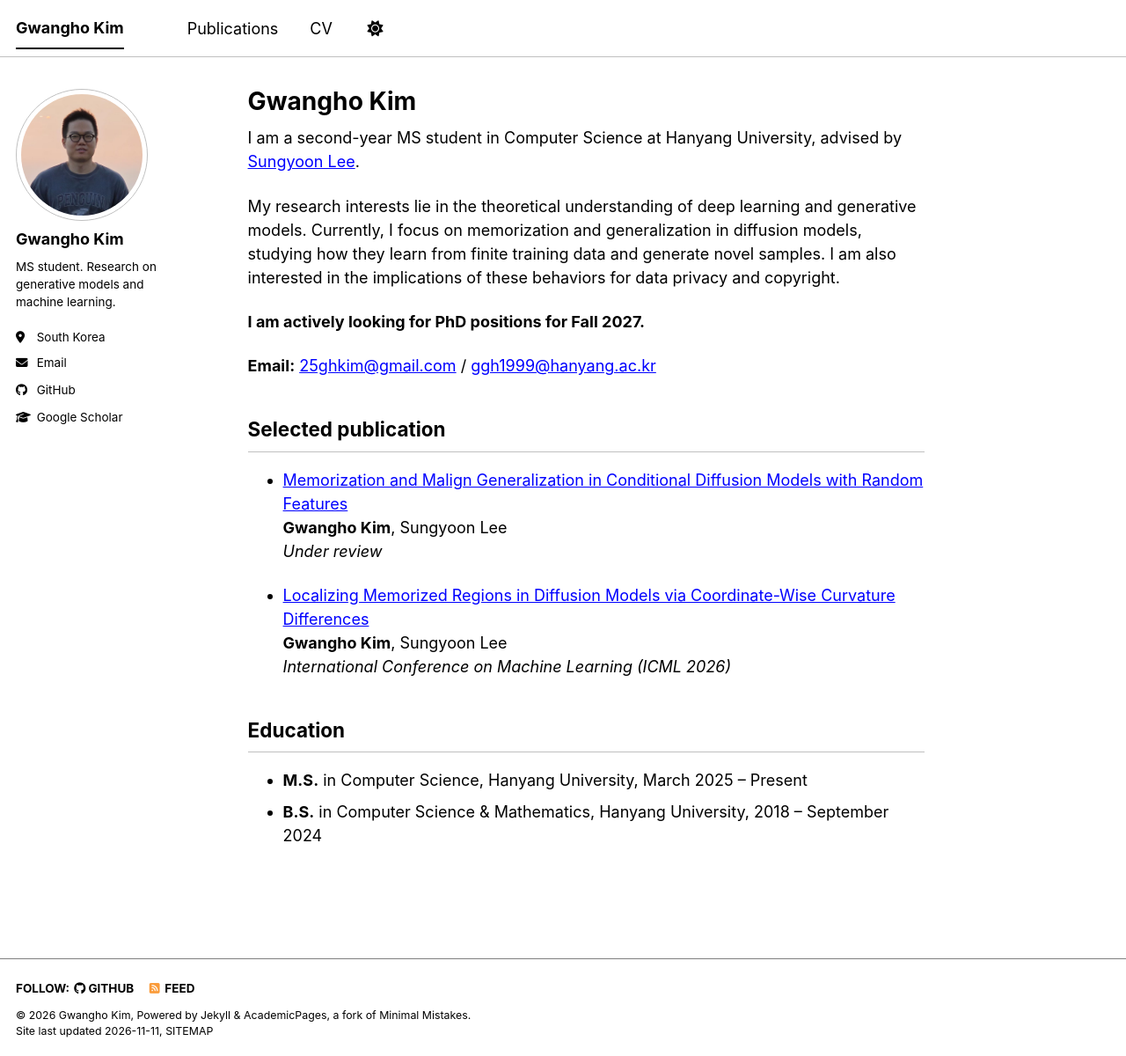
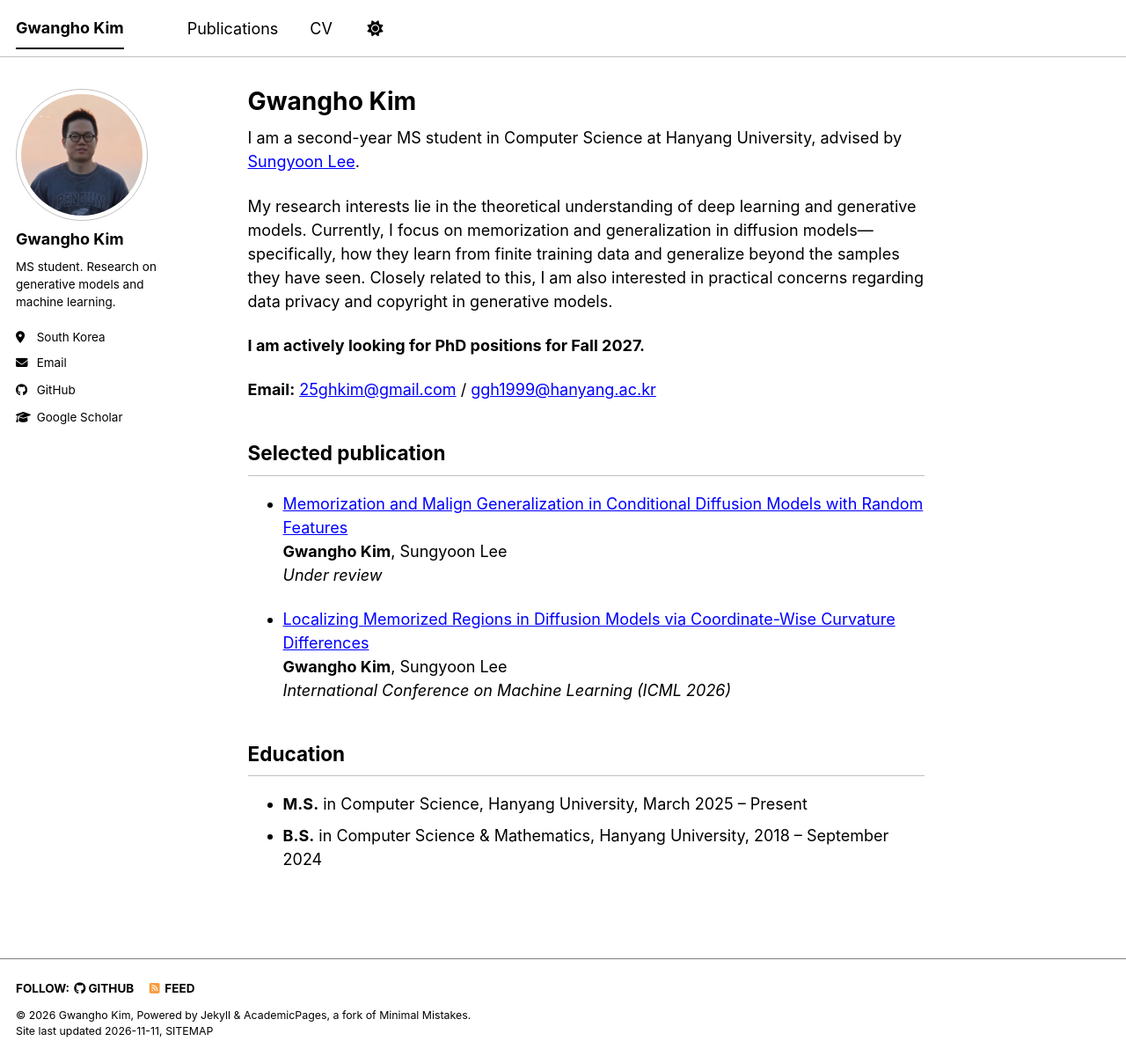
Before and after one commit to Gwangho99/Gwangho99.github.io, a Jekyll site: the page built from _pages/about.md, in a window 1280 px wide and 1200 px high. Shown: the whole window at 88% size. Built offline with Jekyll 4.4.1, drawn with Linux system fonts in a browser that asks for light colours; a script bundle is joined from its source files by our own code; library files that are not in the unit come from our copies.

Commit message:
Expand research interests consistently in homepage and CV

```diff
--- a/_pages/about.md
+++ b/_pages/about.md
@@ -9,7 +9,7 @@ redirect_from:
 
 I am a second-year MS student in Computer Science at Hanyang University, advised by [Sungyoon Lee](https://sites.google.com/view/sungyoon-lee/home).
 
-My research interests lie in the theoretical understanding of deep learning and generative models. Currently, I focus on memorization and generalization in diffusion models, studying how they learn from finite training data and generate novel samples. I am also interested in the implications of these behaviors for data privacy and copyright.
+My research interests lie in the theoretical understanding of deep learning and generative models. Currently, I focus on memorization and generalization in diffusion models—specifically, how they learn from finite training data and generalize beyond the samples they have seen. Closely related to this, I am also interested in practical concerns regarding data privacy and copyright in generative models.
 
 **I am actively looking for PhD positions for Fall 2027.**
 
```
Also changed, not shown: 1 other file.
